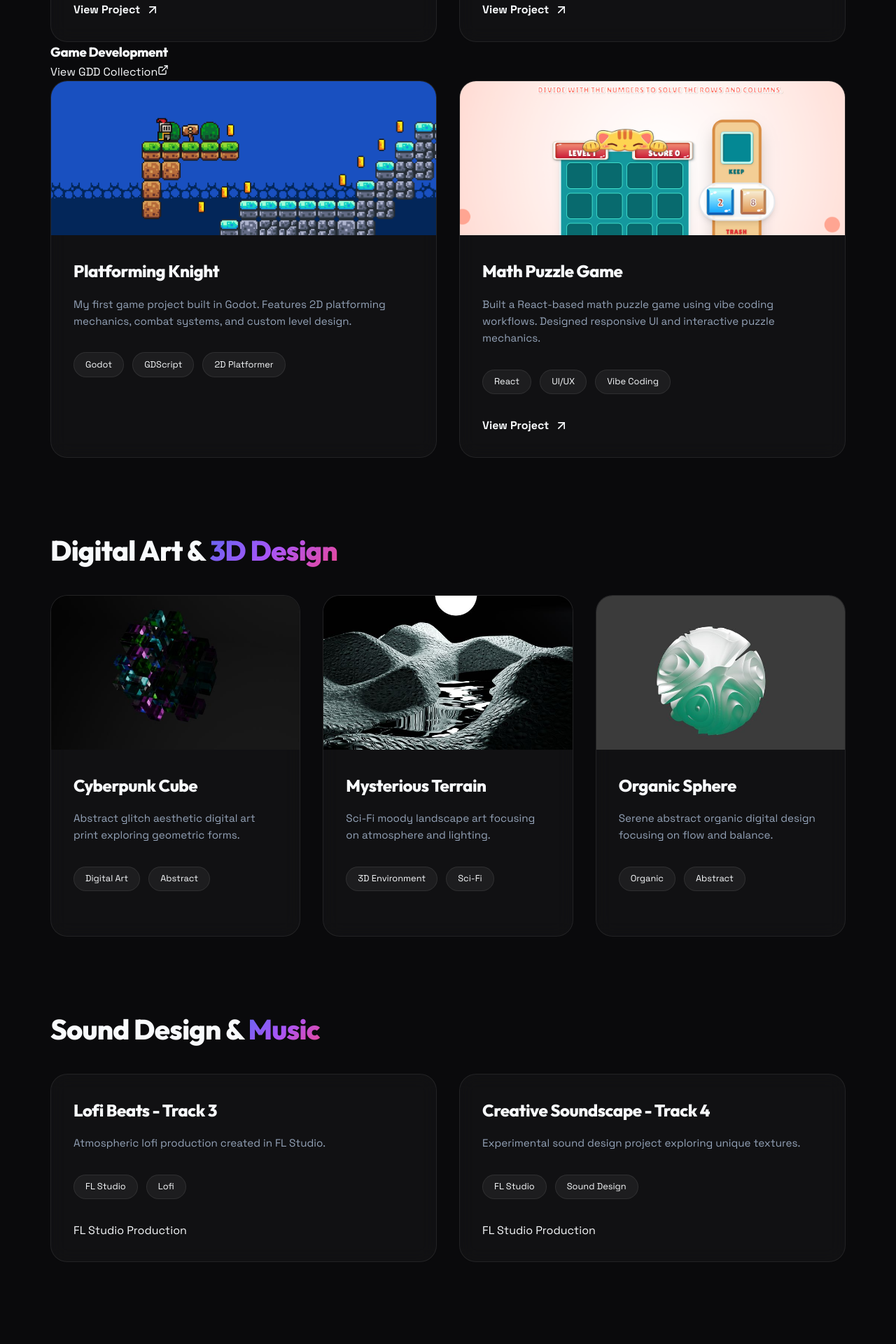
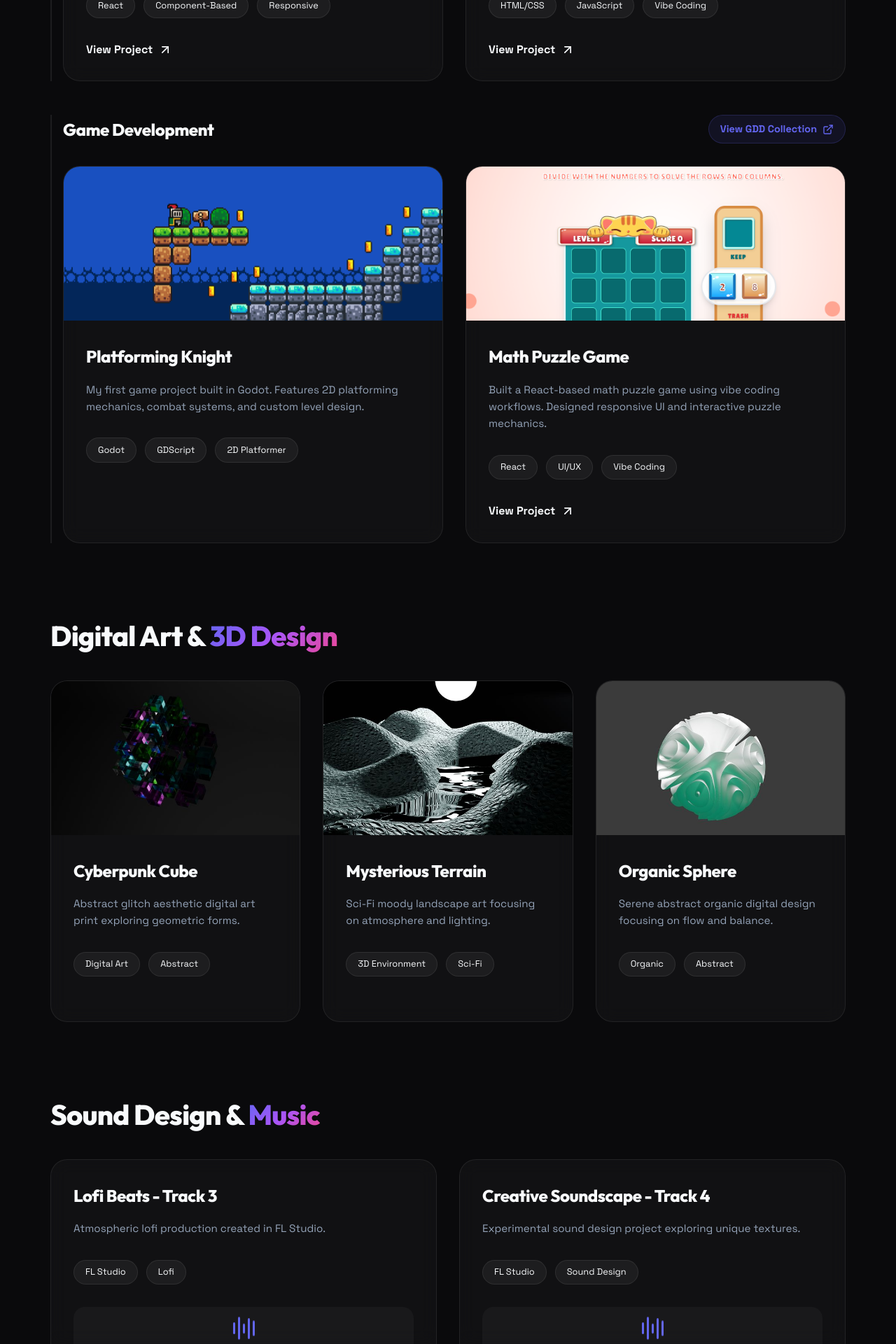
Before and after one commit to lucky20T/Portfolio-ver-2, a React (Vite) app: page / in a window 1280 px wide. Shown: the part 2283-4203 px from the top of the page at 70% size. Built offline with nearby package versions, Linux system fonts and the light colour scheme.

Commit message:
Enabled audio playback in Sound Design section

```diff
--- a/src/components/Projects.jsx
+++ b/src/components/Projects.jsx
@@ -10,6 +10,9 @@ import portfolioV1Img from '../Asset/Project/Portfolio-ver-1Protfolio.png';
 import art1 from '../Asset/Art/Cyberpunk Cube Abstract - Glitch Aesthetic Digital Art Print.jpeg';
 import art2 from '../Asset/Art/Mysterious Abstract Terrain - Sci-Fi Moody Landscape Art.jpeg';
 import art3 from '../Asset/Art/Serene Green & White Abstract Sphere Art - Organic Digital Design.jpeg';
+
+import audio1 from '../Asset/Music/lofi_G_3.mp3';
+import audio2 from '../Asset/Music/try_H_4.mp3';
 
 const programmingProjects = {
   web: [
@@ -71,12 +74,14 @@ const soundProjects = [
   {
     title: "Lofi Beats - Track 3",
     description: "Atmospheric lofi production created in FL Studio.",
-    tags: ["FL Studio", "Lofi"]
+    tags: ["FL Studio", "Lofi"],
+    audio: audio1
   },
   {
     title: "Creative Soundscape - Track 4",
     description: "Experimental sound design project exploring unique textures.",
-    tags: ["FL Studio", "Sound Design"]
+    tags: ["FL Studio", "Sound Design"],
+    audio: audio2
   }
 ];
 
@@ -142,11 +147,14 @@ const Projects = () => {
                       <span key={i} className="tag">{tag}</span>
                     ))}
                   </div>
-                  <div className="audio-placeholder">
+                  <div className="audio-player-wrapper">
                     <div className="audio-wave">
                       <span></span><span></span><span></span><span></span><span></span>
                     </div>
-                    <p>FL Studio Production</p>
+                    <audio controls className="custom-audio">
+                      <source src={project.audio} type="audio/mpeg" />
+                      Your browser does not support the audio element.
+                    </audio>
                   </div>
                 </div>
               </div>
--- a/src/index.css
+++ b/src/index.css
@@ -577,6 +577,99 @@ img {
   color: var(--accent-tertiary);
 }
 
+/* Project Categories */
+.main-category {
+  margin-bottom: 4rem;
+}
+.sub-category {
+  margin-top: 3rem;
+  padding-left: 1rem;
+  border-left: 2px solid var(--glass-border);
+}
+.sub-title {
+  font-size: 1.5rem;
+  margin-bottom: 2rem;
+  color: var(--text-primary);
+  font-family: var(--font-heading);
+}
+.sub-header-with-link {
+  display: flex;
+  justify-content: space-between;
+  align-items: center;
+  margin-bottom: 2rem;
+  flex-wrap: wrap;
+  gap: 1rem;
+}
+.sub-header-with-link .sub-title {
+  margin-bottom: 0;
+}
+.gdd-link {
+  display: flex;
+  align-items: center;
+  gap: 0.5rem;
+  font-size: 0.9rem;
+  font-weight: 600;
+  color: var(--accent-primary);
+  background: rgba(99, 102, 241, 0.1);
+  padding: 0.5rem 1rem;
+  border-radius: 100px;
+  border: 1px solid rgba(99, 102, 241, 0.2);
+  transition: var(--transition);
+}
+.gdd-link:hover {
+  background: var(--accent-primary);
+  color: white;
+  transform: translateY(-2px);
+}
+
+/* Sound Cards */
+.sound-card {
+  height: 100%;
+}
+.audio-player-wrapper {
+  margin-top: auto;
+  padding: 1rem;
+  background: rgba(255, 255, 255, 0.03);
+  border-radius: 16px;
+  display: flex;
+  flex-direction: column;
+  align-items: center;
+  gap: 1rem;
+}
+.custom-audio {
+  width: 100%;
+  height: 32px;
+  filter: invert(100%) hue-rotate(180deg) brightness(1.5);
+  opacity: 0.7;
+  transition: var(--transition);
+}
+.custom-audio:hover {
+  opacity: 1;
+}
+.audio-wave {
+  display: flex;
+  align-items: center;
+  gap: 4px;
+  height: 30px;
+}
+.audio-wave span {
+  width: 3px;
+  background: var(--accent-primary);
+  border-radius: 10px;
+  animation: wave 1s infinite ease-in-out;
+}
+.audio-wave span:nth-child(1) { height: 15px; animation-delay: 0.1s; }
+.audio-wave span:nth-child(2) { height: 25px; animation-delay: 0.2s; }
+.audio-wave span:nth-child(3) { height: 10px; animation-delay: 0.3s; }
+.audio-wave span:nth-child(4) { height: 20px; animation-delay: 0.4s; }
+.audio-wave span:nth-child(5) { height: 15px; animation-delay: 0.5s; }
+
+@keyframes wave {
+  0%, 100% { transform: scaleY(1); }
+  50% { transform: scaleY(1.5); }
+}
+
+
 @media (max-width: 992px) {
   .hero-container {
     grid-template-columns: 1fr;
```
